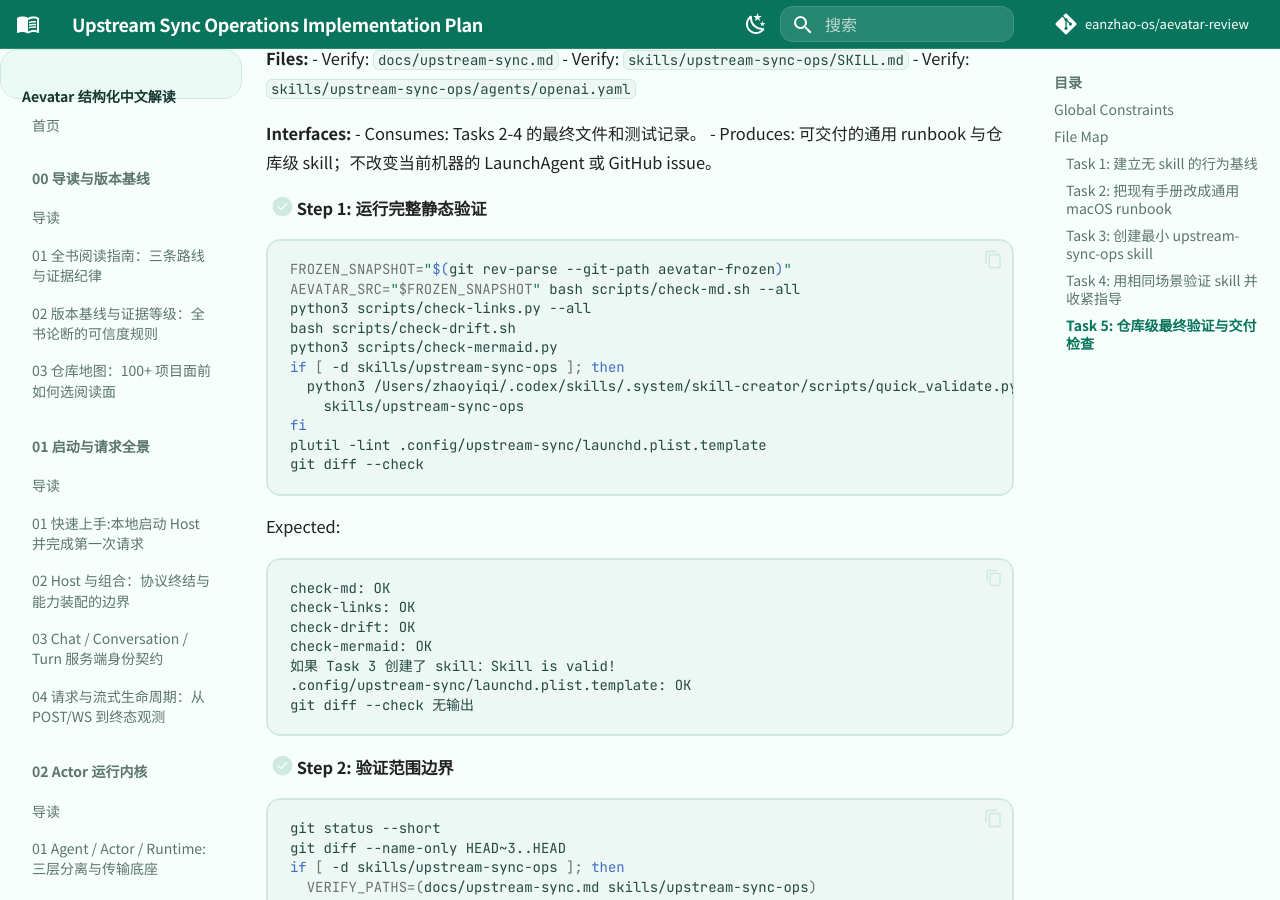
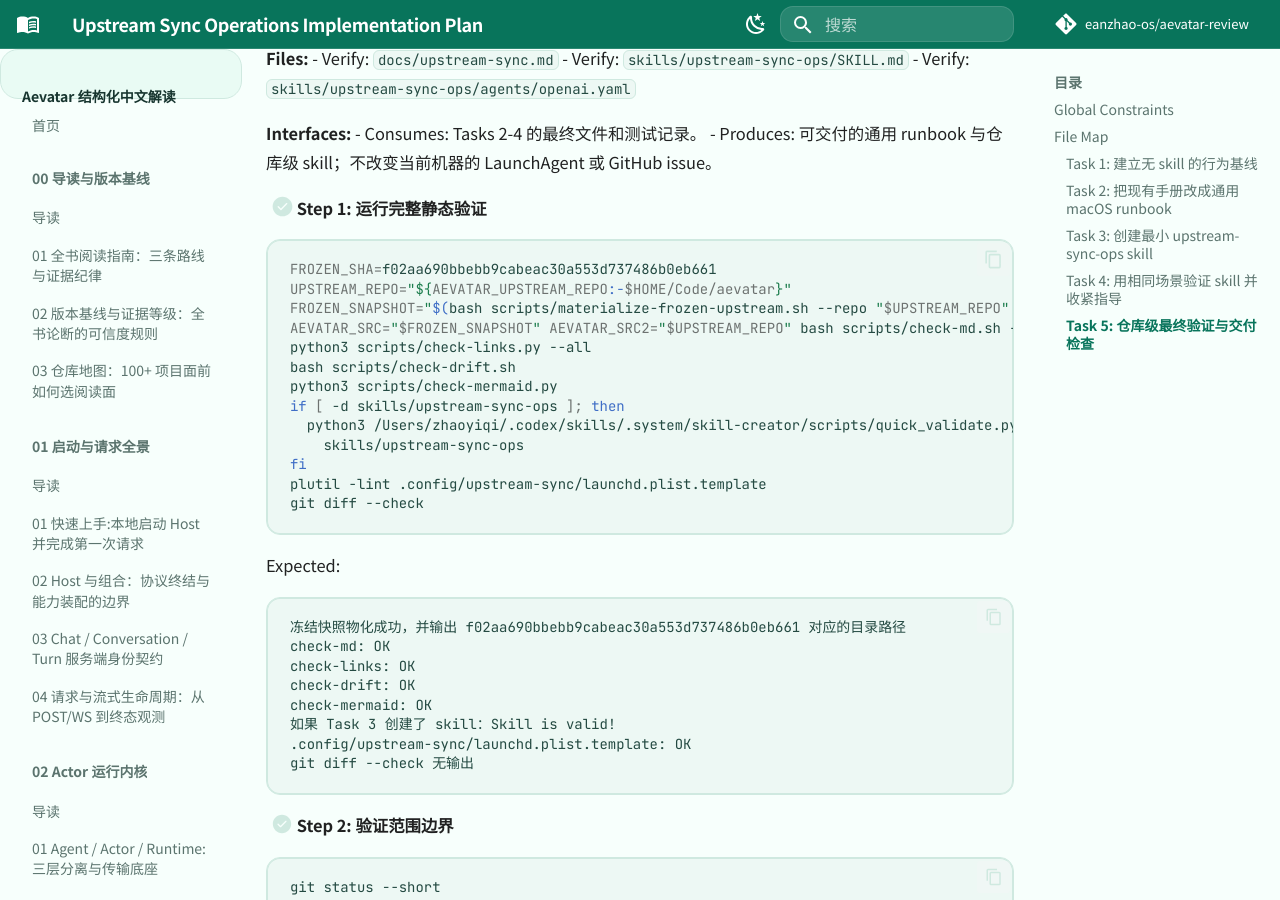
Before and after one commit to eanzhao-os/aevatar-review, an MkDocs documentation site: the page built from docs/superpowers/plans/2026-08-04-upstream-sync-operations.md, in a window 1280 px wide and 900 px high, scrolled down 12803 px. Built offline with MkDocs 1.6.1 and Material for MkDocs 9.7.7, drawn with Linux system fonts in a browser that asks for light colours; comment, search, counter and statistics services are not loaded.

Commit message:
docs: fix frozen upstream verification command

````diff
--- a/docs/superpowers/plans/2026-08-04-upstream-sync-operations.md
+++ b/docs/superpowers/plans/2026-08-04-upstream-sync-operations.md
@@ -526,8 +526,10 @@ git commit -m "docs: tighten upstream sync operations guidance"
 - [ ] **Step 1: 运行完整静态验证**
 
 ```bash
-FROZEN_SNAPSHOT="$(git rev-parse --git-path aevatar-frozen)"
-AEVATAR_SRC="$FROZEN_SNAPSHOT" bash scripts/check-md.sh --all
+FROZEN_SHA=f02aa690bbebb9cabeac30a553d737486b0eb661
+UPSTREAM_REPO="${AEVATAR_UPSTREAM_REPO:-$HOME/Code/aevatar}"
+FROZEN_SNAPSHOT="$(bash scripts/materialize-frozen-upstream.sh --repo "$UPSTREAM_REPO" --sha "$FROZEN_SHA")"
+AEVATAR_SRC="$FROZEN_SNAPSHOT" AEVATAR_SRC2="$UPSTREAM_REPO" bash scripts/check-md.sh --all
 python3 scripts/check-links.py --all
 bash scripts/check-drift.sh
 python3 scripts/check-mermaid.py
@@ -542,6 +544,7 @@ git diff --check
 Expected:
 
 ```text
+冻结快照物化成功，并输出 f02aa690bbebb9cabeac30a553d737486b0eb661 对应的目录路径
 check-md: OK
 check-links: OK
 check-drift: OK
````
